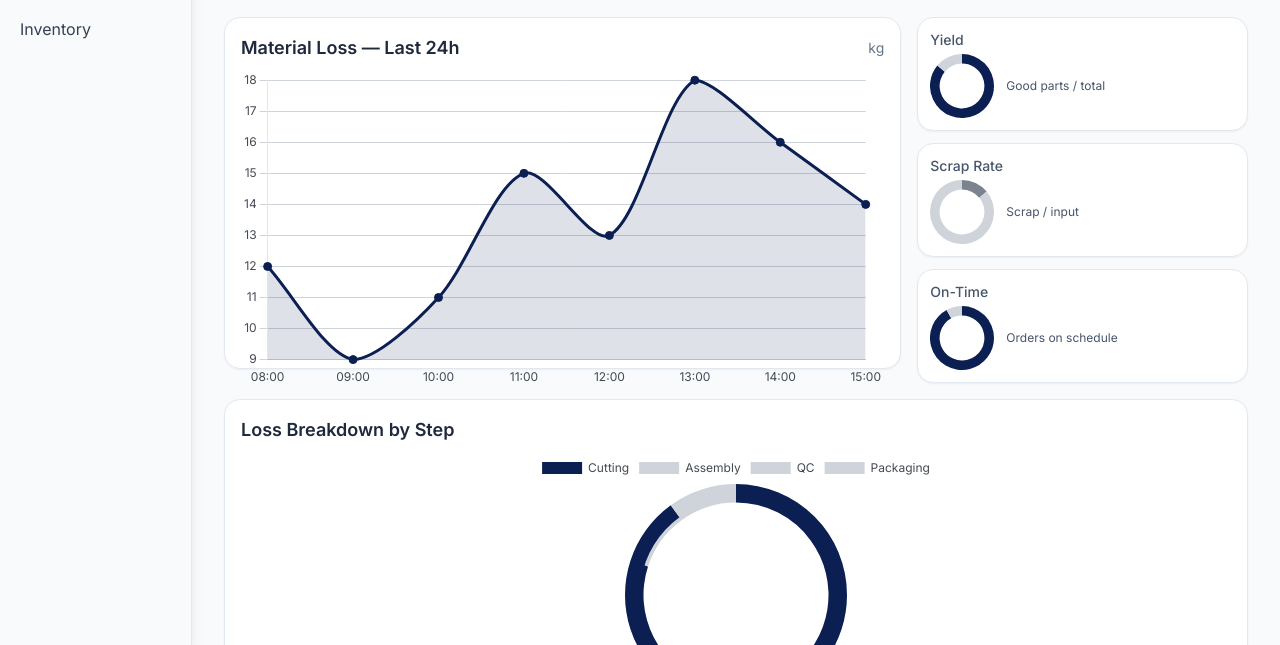
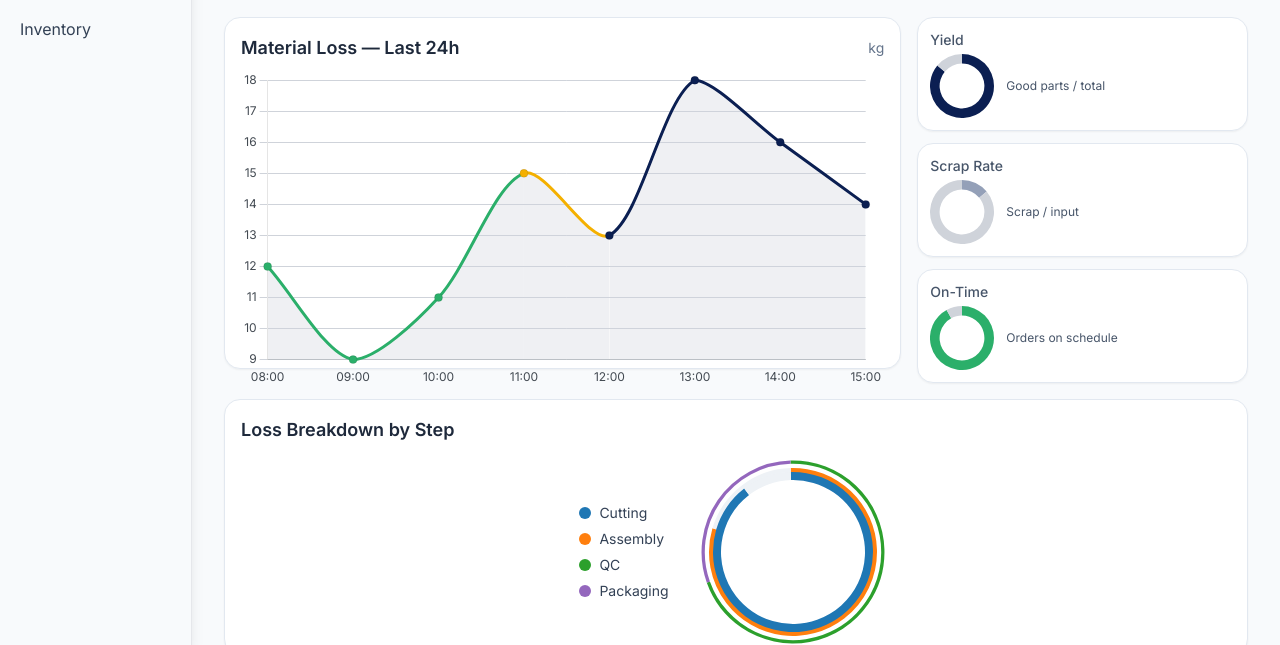
Before and after one commit to PortobelloHackathon/Portobello-Hackathon, a plain HTML site: page index.html in a window 1280 px wide. Shown: the part 155-800 px from the top of the page. Drawn offline with nearby package versions, Linux system fonts and the light colour scheme.

Commit message:
Added some colors and fixed some formatting.

```diff
--- a/index.html
+++ b/index.html
@@ -74,7 +74,6 @@
             <div class="rounded-2xl border border-slate-200 bg-white shadow-sm p-3">
               <h3 class="text-sm font-medium text-slate-600 mb-1">Yield</h3>
               <div class="flex items-center gap-3">
-      <!-- fixed-size wrapper -->
                 <div class="shrink-0 w-16 h-16">
                   <canvas id="kpiDonut1" class="!w-full !h-full"></canvas>
                 </div>
@@ -103,25 +102,49 @@
             </div>
           </section>
 
-          <!-- Multi-ring donut -->
-          <section class="col-span-12 rounded-2xl border border-slate-200 bg-white shadow-sm p-4 h-[18rem]">
+          <!-- Loss Breakdown (bottom card) -->
+<section class="col-span-12 rounded-2xl border border-slate-200 bg-white shadow-sm p-3 md:p-4 h-[16rem] overflow-hidden">
   <h3 class="text-lg font-semibold text-slate-800 mb-2">Loss Breakdown by Step</h3>
-            <canvas id="multiRingDonut" class="w-full h-full"></canvas>
+
+  <div class="flex items-center justify-center gap-4 md:gap-6">
+    <!-- Vertical legend (tighter) -->
+    <ul class="space-y-1.5 text-sm text-slate-700">
+      <li class="flex items-center">
+        <span class="inline-block h-3 w-3 rounded-full mr-2" style="background:#1F77B4"></span> Cutting
+      </li>
+      <li class="flex items-center">
+        <span class="inline-block h-3 w-3 rounded-full mr-2" style="background:#FF7F0E"></span> Assembly
+      </li>
+      <li class="flex items-center">
+        <span class="inline-block h-3 w-3 rounded-full mr-2" style="background:#2CA02C"></span> QC
+      </li>
+      <li class="flex items-center">
+        <span class="inline-block h-3 w-3 rounded-full mr-2" style="background:#9467BD"></span> Packaging
+      </li>
+    </ul>
+
+    <!-- Smaller donut box -->
+    <div class="w-[200px] h-[200px]">
+      <canvas id="multiRingDonut" class="!w-full !h-full"></canvas>
+    </div>
+  </div>
 </section>
         </div>
       </div>
     </main>
   </div>
 
-  <!-- Chart.js (single include) -->
+  <!-- Chart.js -->
   <script src="https://cdn.jsdelivr.net/npm/chart.js@4.4.1/dist/chart.umd.min.js"></script>
 
   <script>
-    // ---- Brand colors ----
-    const PB_BLUE   = '#0B1F52';
-    const PB_GRAY_D = '#434A52';
-    const PB_GRAY_M = '#7C8390';
-    const PB_GRAY_L = '#CFD3DA';
+    // ---- Brand + status colors ----
+    const PB_BLUE     = '#0B1F52';
+    const PB_GRAY_D   = '#434A52';
+    const PB_GRAY_M   = '#7C8390';
+    const PB_GRAY_L   = '#CFD3DA';
+    const STATUS_GREEN  = '#2BAF6A'; // past
+    const STATUS_YELLOW = '#F4B000'; // current
 
     // ---- Chart.js defaults ----
     Chart.defaults.font.family = 'Inter, system-ui, -apple-system, Segoe UI, Roboto, sans-serif';
@@ -129,13 +152,23 @@
     Chart.defaults.plugins.legend.display = false;
 
     // Canvases
-    const lineCtx = document.getElementById('lossLineChart');
-    const kpi1Ctx = document.getElementById('kpiDonut1');
-    const kpi2Ctx = document.getElementById('kpiDonut2');
-    const kpi3Ctx = document.getElementById('kpiDonut3');
+    const lineCtx  = document.getElementById('lossLineChart');
+    const kpi1Ctx  = document.getElementById('kpiDonut1');
+    const kpi2Ctx  = document.getElementById('kpiDonut2');
+    const kpi3Ctx  = document.getElementById('kpiDonut3');
     const multiCtx = document.getElementById('multiRingDonut');
 
-    // Line chart
+    // ----- Line chart with status-colored segments & points -----
+    // statuses array is set in updateDashboard()
+    let statuses = [];
+
+    function colorFor(idx) {
+      const s = statuses[idx];
+      if (s === 'past')    return STATUS_GREEN;
+      if (s === 'current') return STATUS_YELLOW;
+      return PB_BLUE; // future/default
+    }
+
     const lossLineChart = new Chart(lineCtx, {
       type: 'line',
       data: {
@@ -143,9 +176,13 @@
         datasets: [{
           label: 'Loss (kg)',
           data: [],
-          borderColor: PB_BLUE,
-          backgroundColor: PB_BLUE + '22',
-          pointBackgroundColor: PB_BLUE,
+          // line & fill
+          segment: {
+            borderColor: (ctx) => colorFor(ctx.p0DataIndex),
+          },
+          backgroundColor: PB_GRAY_L + '55', // subtle constant fill
+          // points
+          pointBackgroundColor: (ctx) => colorFor(ctx.dataIndex),
           pointRadius: 4,
           pointHoverRadius: 6,
           tension: 0.3,
@@ -162,7 +199,7 @@
       }
     });
 
-    // Donut helper
+    // ----- Donut helper -----
     function makeDonut(ctx, pct, color = PB_BLUE) {
       return new Chart(ctx, {
         type: 'doughnut',
@@ -177,35 +214,84 @@
         },
         options: {
           responsive: true,
-            maintainAspectRatio: false,   // <-- key for small fixed boxes
-            plugins: {
-                legend: { display: false },
-                tooltip: { enabled: false }
-            },
+          maintainAspectRatio: false,
+          plugins: { legend: { display: false }, tooltip: { enabled: false } }
         }
       });
     }
 
-    const kpiYield  = makeDonut(kpi1Ctx, 0);
-    const kpiScrap  = makeDonut(kpi2Ctx, 0, PB_GRAY_M);
-    const kpiOnTime = makeDonut(kpi3Ctx, 0);
+    const kpiYield  = makeDonut(kpi1Ctx, 0, '#0B1F52');  // or STATUS_GREEN if you want
+const kpiScrap  = makeDonut(kpi2Ctx, 0, '#94A0B8');  // QC-ish gray-blue
+const kpiOnTime = makeDonut(kpi3Ctx, 0, '#2BAF6A');
+ // green like “past” status
 
-    // Multi-ring donut example
-    const multi = new Chart(multiCtx, {
+    const COLOR_CUT = '#0B1F52'; // Cutting (brand blue)
+const COLOR_ASM = '#475569'; // Assembly (slate-600)
+const COLOR_QC  = '#94A3B8'; // QC (slate-400)
+const COLOR_PKG = '#CBD5E1'; // Packaging (slate-300)
+
+// Distinct categorical colors (common in charts)
+const CUT = '#1F77B4'; // blue
+const ASM = '#FF7F0E'; // orange
+const QC  = '#2CA02C'; // green
+const PKG = '#9467BD'; // purple
+const BG  = '#EEF2F6'; // neutral filler for “other” segments
+
+
+// Helper to build equal-width rings (percent strings)
+const THICK = 10;   // each ring width ≈ 10% of radius
+function band(innerPct) {
+  // innerPct is 0-100; returns {cutout, radius} as percent strings
+  return { cutout: `${innerPct}%`, radius: `${innerPct + THICK}%` };
+}
+
+const b1 = band(70); // inner ring: 70–80%
+const b2 = band(80); // middle:     80–90%
+const b3 = band(90); // outer:      90–100% (we’ll pull it in a bit)
+
+new Chart(multiCtx, {
   type: 'doughnut',
   data: {
     labels: ['Cutting','Assembly','QC','Packaging'],
     datasets: [
-          { data: [90,10,0,0], backgroundColor: [PB_BLUE, PB_GRAY_L, PB_GRAY_L, PB_GRAY_L], borderWidth: 0, cutout: '60%' },
-          { data: [0,80,20,0], backgroundColor: [PB_GRAY_L, PB_BLUE, PB_GRAY_L, PB_GRAY_L], borderWidth: 0, cutout: '75%' },
-          { data: [0,0,70,30], backgroundColor: [PB_GRAY_L, PB_GRAY_L, PB_BLUE, PB_GRAY_M], borderWidth: 0, cutout: '85%' }
+      { // inner = Cutting
+        data: [90,10,0,0],
+        backgroundColor: [CUT, BG, BG, BG],
+        borderColor: '#fff', borderWidth: 0,
+        cutout: b1.cutout, radius: b1.radius
+      },
+      { // middle = Assembly
+        data: [0,80,20,0],
+        backgroundColor: [BG, ASM, BG, BG],
+        borderColor: '#fff', borderWidth: 0,
+        cutout: b2.cutout, radius: b2.radius
+      },
+      { // outer = QC + Packaging
+        data: [0,0,70,30],
+        backgroundColor: [BG, BG, QC, PKG],
+        borderColor: '#fff', borderWidth: 0,
+        // pull in slightly so it never touches the card edge
+        cutout: b3.cutout, radius: '98%'
+      }
     ]
   },
-      options: { responsive: true, maintainAspectRatio: false, plugins: { legend: { display: true } } }
+  options: {
+    responsive: true,
+    maintainAspectRatio: false,
+    rotation: -90 * (Math.PI/180),
+    plugins: { legend: { display: false }, tooltip: { enabled: false } }
+  }
 });
 
-    // Single entry point to update charts
+    // ----- Single entry point to update charts -----
+    // data = {
+    //   times: [...],
+    //   lossKg: [...],
+    //   statuses: ['past'|'current'|'future', ...],
+    //   kpis: { yieldPct, scrapPct, onTimePct }
+    // }
     function updateDashboard(data) {
+      statuses = data.statuses || [];
       lossLineChart.data.labels = data.times || [];
       lossLineChart.data.datasets[0].data = data.lossKg || [];
       lossLineChart.update();
@@ -215,14 +301,13 @@
       kpiOnTime.data.datasets[0].data = [data.kpis.onTimePct, 100 - data.kpis.onTimePct]; kpiOnTime.update();
     }
 
-    // Demo data
+    // ---- Demo data to show the status colors immediately ----
     updateDashboard({
       times:  ['08:00','09:00','10:00','11:00','12:00','13:00','14:00','15:00'],
       lossKg: [12, 9, 11, 15, 13, 18, 16, 14],
+      statuses: ['past','past','past','current','future','future','future','future'],
       kpis:   { yieldPct: 86, scrapPct: 14, onTimePct: 92 }
     });
-
-    // Later: updateDashboard(realData)
   </script>
 </body>
 </html>
```
Lines whose indentation alone changed are shown as unchanged.
